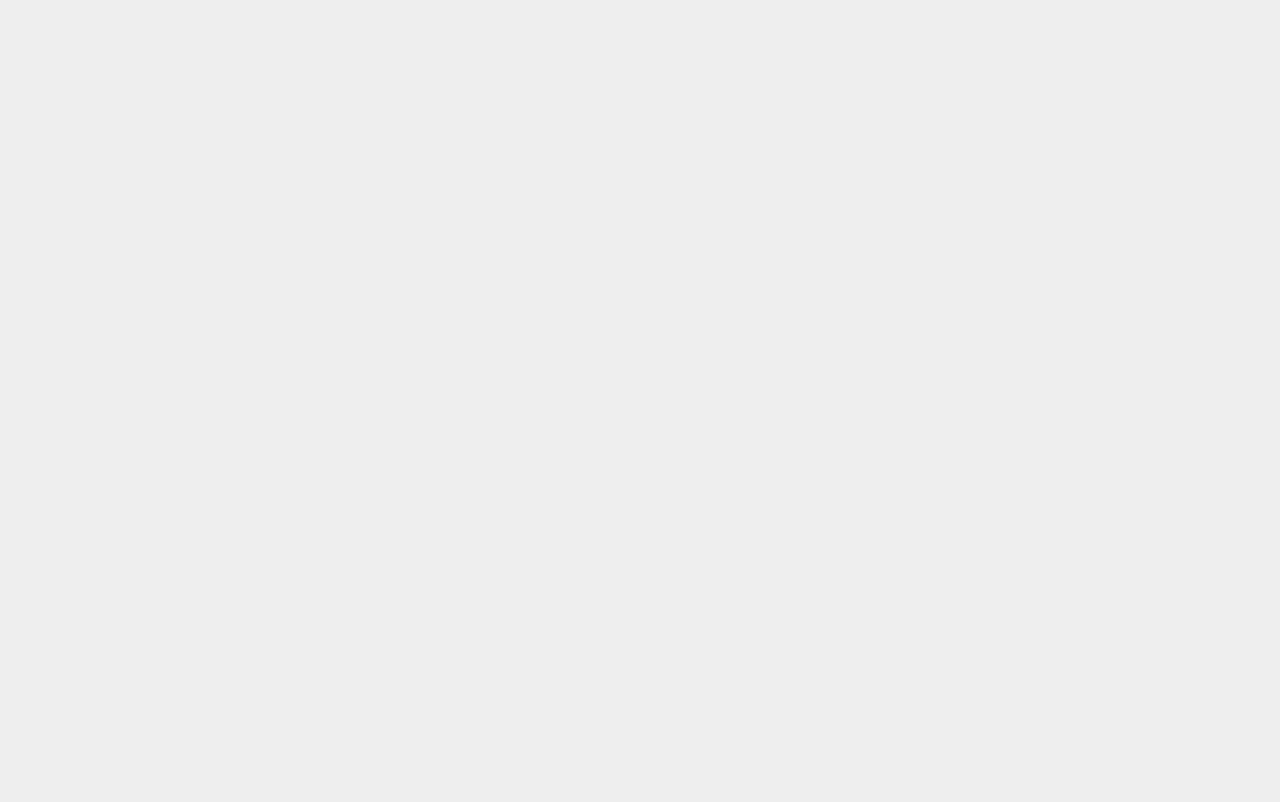
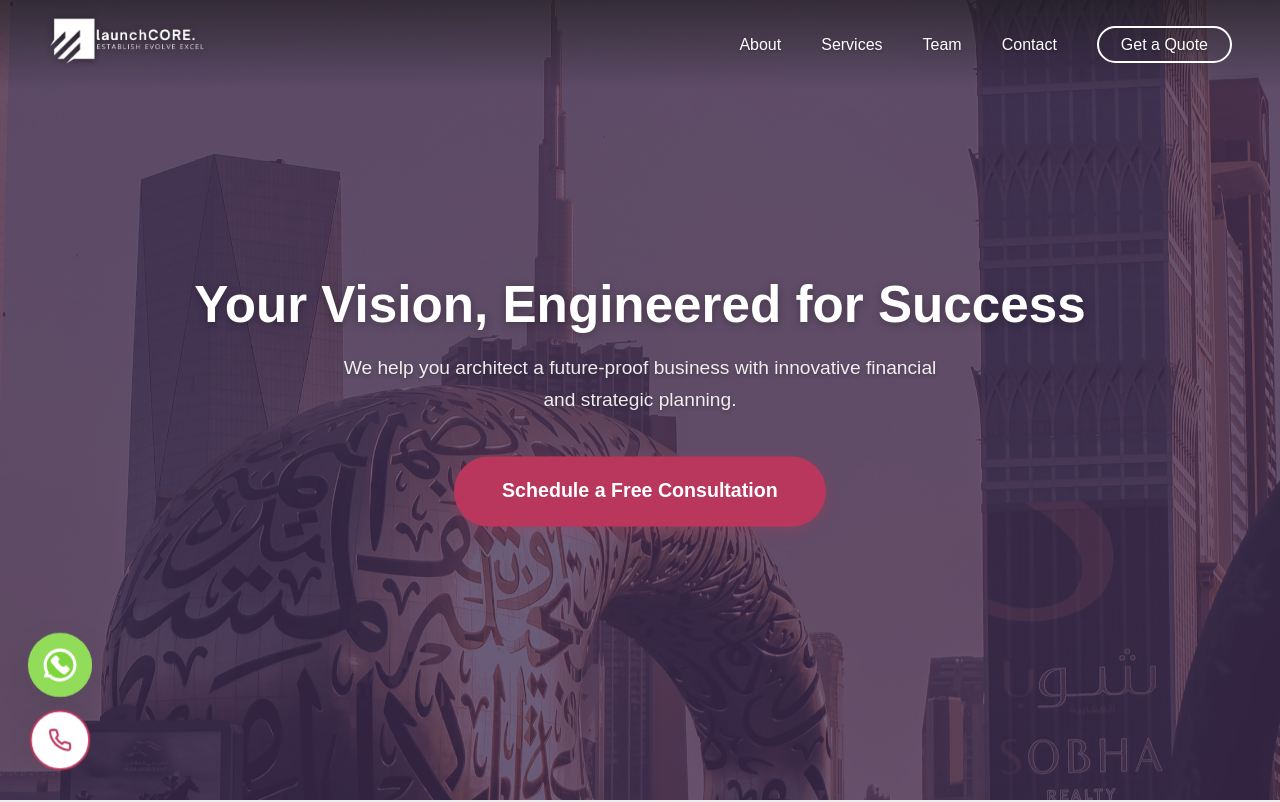
Before and after one commit to muhammadawa242/launchcore, a React (Vite) app: page / in a window 1280 px wide. Shown: the top 802 px of the page. Built offline with nearby package versions, Linux system fonts and the light colour scheme.

Commit message:
base url change

```diff
--- a/src/main.jsx
+++ b/src/main.jsx
@@ -6,7 +6,7 @@ import App from './App.jsx';
 import './index.css'; // Keep CSS for basic styling
 
 // The base path from your vite.config.js
-const VITE_BASE_PATH = '/launchcore/';
+const VITE_BASE_PATH = '/';
 
 ReactDOM.createRoot(document.getElementById('root')).render(
   <React.StrictMode>
```
